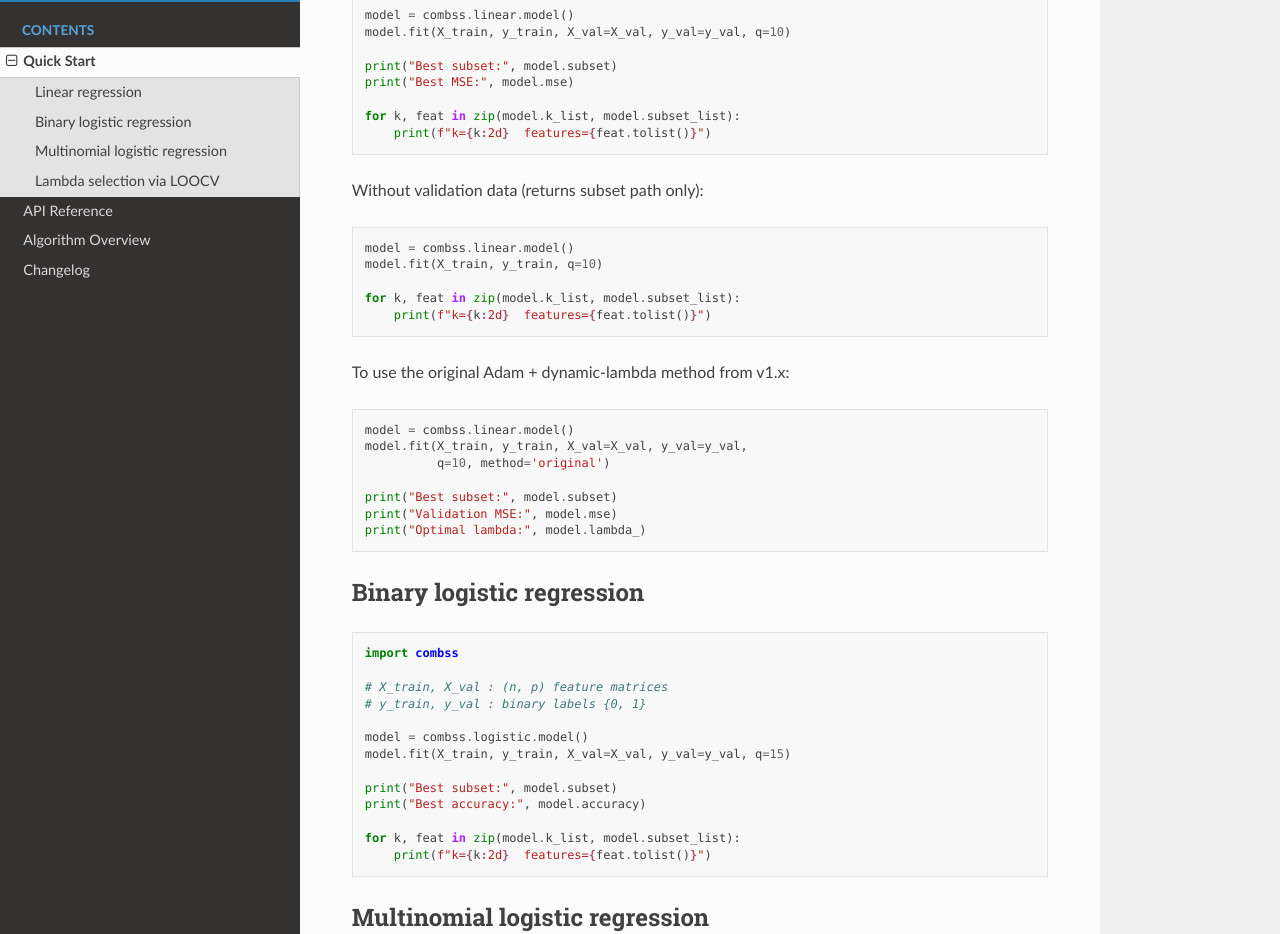
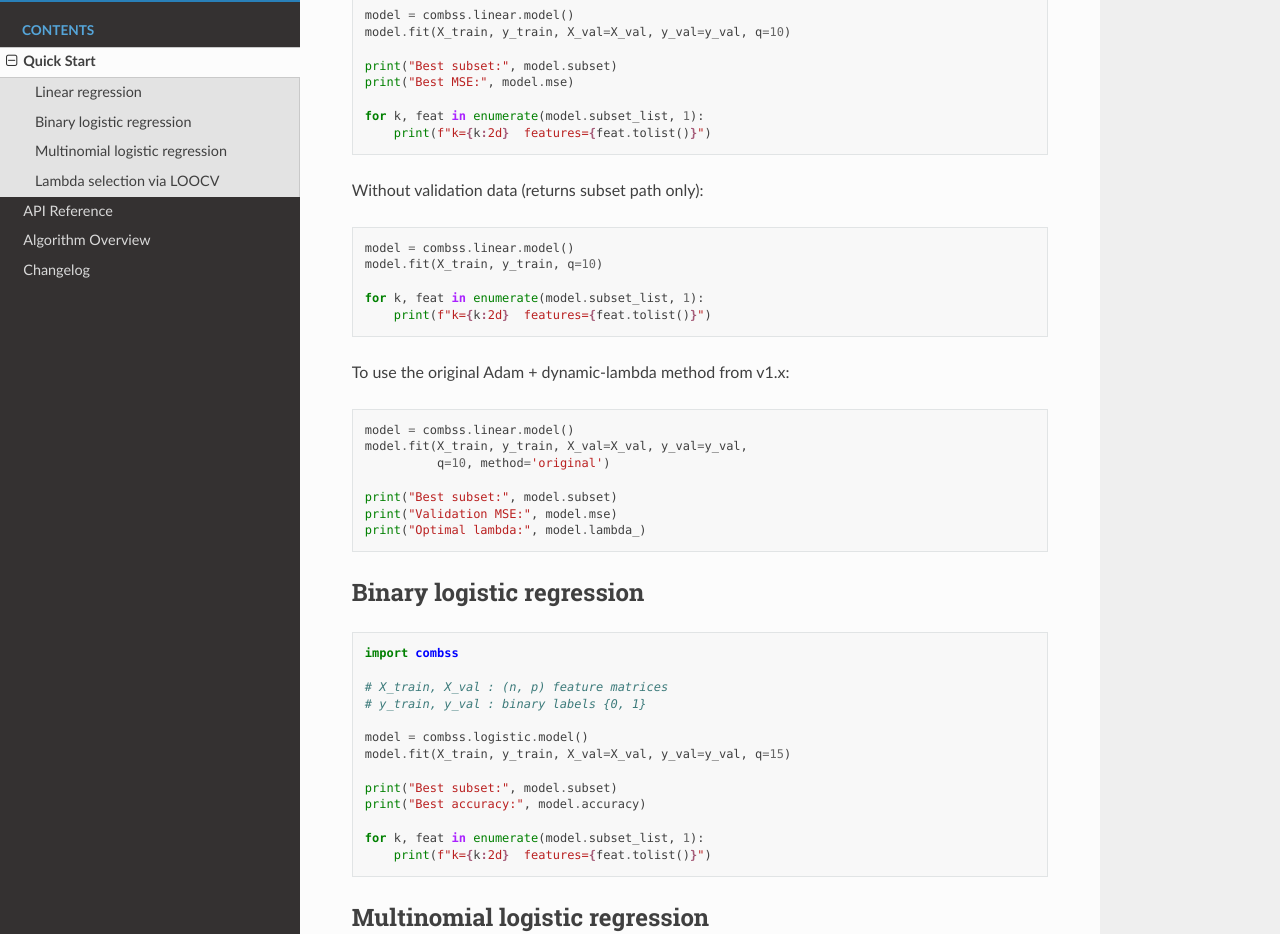
Before and after one commit to saratmoka/combss, a Sphinx documentation site: the page built from docs/quickstart.rst, in a window 1280 px wide and 1400 px high, scrolled down 253 px. Shown: the part 151-1085 px from the top of the window. Built offline with Sphinx 7.4.7 and the Read the Docs theme 3.1.0, drawn with Linux system fonts in a browser that asks for light colours; some of the changed text lies outside the part shown.

Commit message:
Remove k_list attribute and reorder FW output attributes
k_list is redundant since it can be derived from subset_list via
enumerate(subset_list, 1). Output attributes for FW method are now
ordered: subset, coef_, mse/accuracy, lam_ridge, subset_list.

```diff
--- a/docs/quickstart.rst
+++ b/docs/quickstart.rst
@@ -22,7 +22,7 @@ With validation data (selects best subset automatically):
    print("Best subset:", model.subset)
    print("Best MSE:", model.mse)
 
-   for k, feat in zip(model.k_list, model.subset_list):
+   for k, feat in enumerate(model.subset_list, 1):
        print(f"k={k:2d}  features={feat.tolist()}")
 
 Without validation data (returns subset path only):
@@ -32,7 +32,7 @@ Without validation data (returns subset path only):
    model = combss.linear.model()
    model.fit(X_train, y_train, q=10)
 
-   for k, feat in zip(model.k_list, model.subset_list):
+   for k, feat in enumerate(model.subset_list, 1):
        print(f"k={k:2d}  features={feat.tolist()}")
 
 To use the original Adam + dynamic-lambda method from v1.x:
@@ -63,7 +63,7 @@ Binary logistic regression
    print("Best subset:", model.subset)
    print("Best accuracy:", model.accuracy)
 
-   for k, feat in zip(model.k_list, model.subset_list):
+   for k, feat in enumerate(model.subset_list, 1):
        print(f"k={k:2d}  features={feat.tolist()}")
 
 Multinomial logistic regression
@@ -92,7 +92,7 @@ Multinomial logistic regression
    print("Best subset:", model.subset)
    print("Best accuracy:", model.accuracy)
 
-   for k, feat in zip(model.k_list, model.subset_list):
+   for k, feat in enumerate(model.subset_list, 1):
        print(f"k={k:2d}  features={feat.tolist()}")
 
 Lambda selection via LOOCV
```
Also changed, not shown: README.md (+17 -20 lines), 3 other files.
